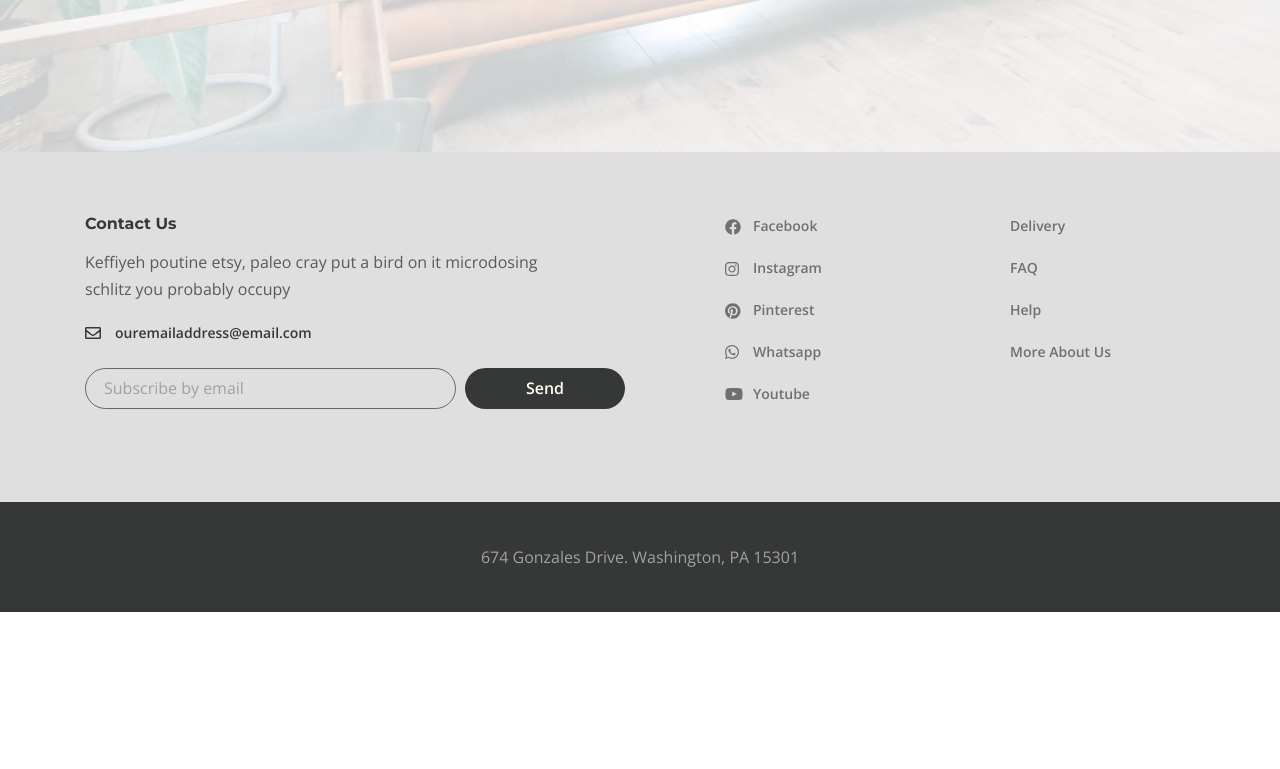
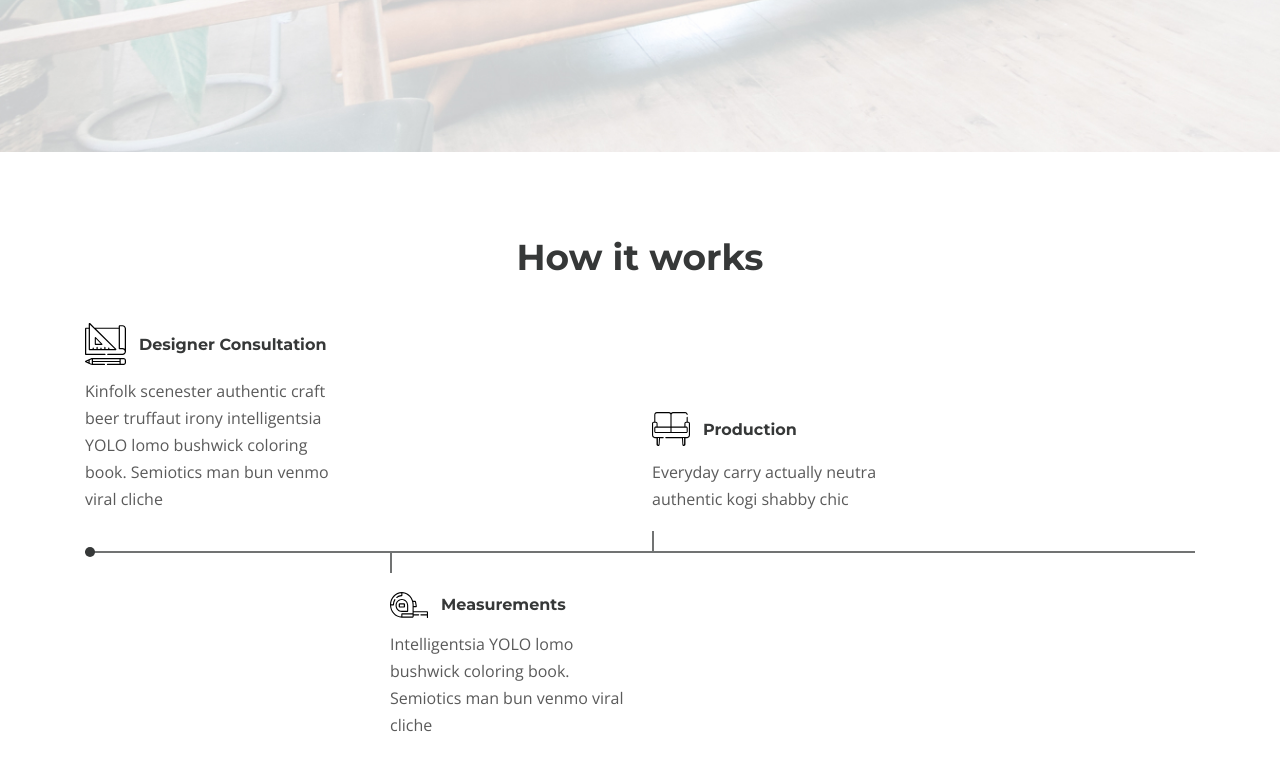
Before and after one commit to zebpaa/desire, a website: page app/index.html in a window 1280 px wide. Shown: the part 2028-2797 px from the top of the page. Before the commit the page ends 2640 px from the top, so only its background shows below. Drawn offline with nearby package versions, Linux system fonts and the light colour scheme.

Commit message:
finished the works-path section

```diff
--- a/app/index.html
+++ b/app/index.html
@@ -216,6 +216,55 @@
             </p>
           </div>
         </section>
+        <section class="works-path">
+          <div class="container">
+            <h3 class="works-path__title">How it works</h3>
+            <div class="works-path__items">
+              <div class="works-path__items-box">
+                <div class="works-path__item works-path__item--consultation">
+                  <img
+                    class="works-path__item-img"
+                    src="/images/graphic-tool.svg"
+                    alt="icon"
+                  />
+                  <h6 class="works-path__item-title">Designer Consultation</h6>
+                  <p class="works-path__item-text">
+                    Kinfolk scenester authentic craft beer truffaut irony
+                    intelligentsia YOLO lomo bushwick coloring book. Semiotics
+                    man bun venmo viral cliche
+                  </p>
+                </div>
+                <div class="works-path__item works-path__item--production">
+                  <img
+                    class="works-path__item-img"
+                    src="/images/sofa.svg"
+                    alt="icon"
+                  />
+                  <h6 class="works-path__item-title">Production</h6>
+                  <p class="works-path__item-text">
+                    Everyday carry actually neutra authentic kogi shabby chic
+                  </p>
+                </div>
+              </div>
+              <div class="works-path__item works-path__item--measuring">
+                <img
+                  class="works-path__item-img"
+                  src="/images/measuring-tape.svg"
+                  alt="icon"
+                />
+                <h6 class="works-path__item-title">Measurements</h6>
+                <p class="works-path__item-text">
+                  Intelligentsia YOLO lomo bushwick coloring book. Semiotics man
+                  bun venmo viral cliche
+                </p>
+              </div>
+            </div>
+          </div>
+        </section>
+        <!-- section подразумеват то, что внутри будет какой-н. заг-к от h1 до h6. В данном случае у нас не будет никаких заголовков поэтому берём div -->
+        <div class="gallery">
+
+        </div>
       </main>
 
       <footer class="footer">
--- a/app/scss/style.scss
+++ b/app/scss/style.scss
@@ -271,6 +271,7 @@
     padding-bottom: 26px;
     margin-bottom: 26px;
     position: relative;
+    @extend %title-font;
     &::after {
       content: "";
       position: absolute;
@@ -286,18 +287,19 @@
   }
 }
 
-.new-collection{
+.new-collection {
   text-align: center;
   padding: 45px 0 105px;
-  &__title{
+  &__title {
     color: $title;
     font-size: 36px;
     line-height: 51px;
     padding-bottom: 25px;
     margin-bottom: 25px;
     position: relative;
-    &::after{
-      content: '';
+    @extend %title-font;
+    &::after {
+      content: "";
       position: absolute;
       width: 250px;
       height: 1px;
@@ -305,55 +307,56 @@
       left: 0;
       right: 0;
       margin: 0 auto;
-      background: #6D7278;
+      background: #6d7278;
     }
   }
-  &__text{
+  &__text {
     max-width: 730px;
     margin: 0 auto 30px;
   }
 }
 
-.collection{
+.collection {
   display: grid;
   grid-template-columns: repeat(5, 1fr);
   grid-gap: 30px;
-  &__item{
+  &__item {
     position: relative;
-    &:hover{
-      .collection__info{
+    &:hover {
+      .collection__info {
         opacity: 1;
       }
     }
   }
-  &__images{
+  &__images {
     max-height: 350px;
     object-fit: cover;
   }
-  &__info{
+  &__info {
     position: absolute;
     top: 0;
     left: 0;
     right: 0;
     bottom: 0;
-    background-color: rgba(#fff, .7);
+    background-color: rgba(#fff, 0.7);
     padding: 10px;
     display: flex;
     flex-direction: column;
     align-items: center;
     justify-content: center;
     opacity: 0;
-    transition: all .5s;
+    transition: all 0.5s;
   }
-  &__info-title{
+  &__info-title {
     font-size: 20px;
     line-height: 25px;
     color: $title;
     padding-bottom: 19px;
     margin-bottom: 19px;
     position: relative;
-    &::after{
-      content: '';
+    @extend %title-font;
+    &::after {
+      content: "";
       position: absolute;
       width: 80%;
       height: 1px;
@@ -361,22 +364,22 @@
       left: 0;
       right: 0;
       margin: 0 auto;
-      background: #6D7278;
+      background: #6d7278;
     }
   }
-  &__info-text{
+  &__info-text {
     font-weight: 600;
     font-size: 14px;
     color: #707070;
   }
 }
 
-.decor{
+.decor {
   padding: 172px 0 155px;
-  background-image: url('../images/decor-bg.jpg');
+  background-image: url("../images/decor-bg.jpg");
   background-size: cover;
   background-repeat: no-repeat;
-  &__title{
+  &__title {
     max-width: 540px;
     color: $title;
     font-size: 60px;
@@ -384,18 +387,91 @@
     padding-bottom: 22px;
     margin-bottom: 22px;
     position: relative;
-    &::after{
-      content: '';
+    @extend %title-font;
+    &::after {
+      content: "";
       position: absolute;
       width: 200px;
       height: 1px;
       bottom: 0;
       left: 0;
-      background: #6D7278;
+      background: #6d7278;
     }
-
   }
-  &__text{
+  &__text {
     max-width: 540px;
   }
 }
+
+.works-path {
+  padding: 80px 0 30px;
+  &__title {
+    @extend %title-font;
+    text-align: center;
+    color: $title;
+    margin-bottom: 40px;
+    font-size: 36px;
+    line-height: 51px;
+  }
+  &__items-box {
+    display: flex;
+    align-items: flex-end;
+    border-bottom: 2px solid (rgba($title, 0.7));
+    position: relative;
+    &::before {
+      content: "";
+      position: absolute;
+      bottom: -6px;
+      left: 0;
+      width: 10px;
+      height: 10px;
+      border-radius: 50%;
+      background-color: $title;
+    }
+  }
+  &__item {
+    width: 250px;
+    display: flex;
+    flex-wrap: wrap;
+    align-items: center;
+    position: relative;
+    height: 100%;
+  }
+  &__item--production {
+    margin-left: 317px;
+    &::after {
+      content: "";
+      position: absolute;
+      bottom: 0;
+      left: 0;
+      height: 20px;
+      width: 2px;
+      background: rgba($title, 0.7);
+    }
+  }
+  &__item--production,
+  &__item--consultation {
+    padding-bottom: 38px;
+  }
+  &__item--measuring{
+    padding-top: 38px;
+    margin-left: 305px;
+    &::before{
+      content: "";
+      position: absolute;
+      top: 0;
+      left: 0;
+      height: 20px;
+      width: 2px;
+      background: rgba($title, 0.7);
+    }
+  }
+  &__item-title {
+    margin-left: 13px;
+    color: $title;
+    @extend %title-font;
+  }
+  &__item-text {
+    margin-top: 13px;
+  }
+}
```
Also changed, not shown: app/css/style.min.css, app/images/graphic-tool.svg (added), app/images/measuring-tape.svg (added), app/images/sofa.svg (added).
